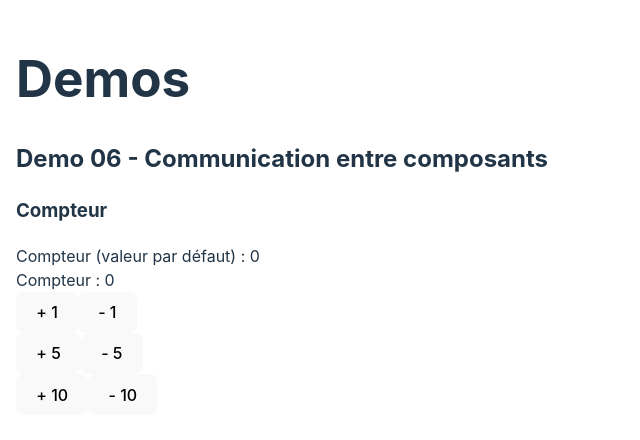
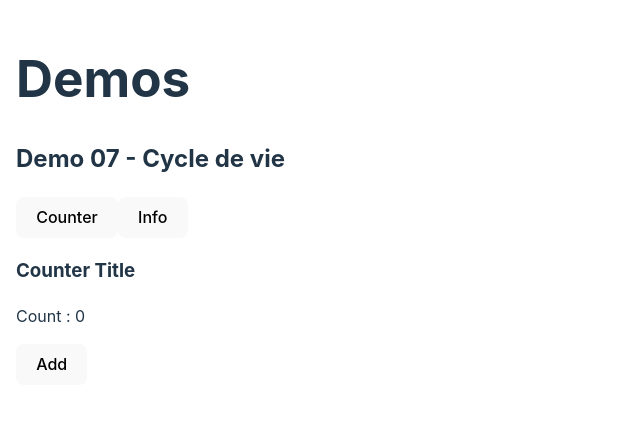
Before and after one commit to Carole-GRD/TF_React_Demos, a React (Vite) app: page / in a window 1280 px wide. Shown: the top 440 px of the page, without its empty margins (0-640 px from the left). Built offline with nearby package versions, Linux system fonts and the light colour scheme.

Commit message:
Demo 07 -Cycle de vie

```diff
--- a/src/App.jsx
+++ b/src/App.jsx
@@ -14,6 +14,8 @@ import peopleData from './data/people.json';
 // import Multi3 from './components/multi-3/multi-3';
 // import TemperatureForm from './components/temperature-form/temperature-form';
 import Counter from './containers/counter/counter';
+import CounterEffect from './components/counter-effect/counter-effect';
+import DemoEffect from './containers/counter-effect/demo-effect';
 
 
 function App() {
@@ -43,8 +45,11 @@ function App() {
       <TemperatureForm />
       <TemperatureForm /> */}
 
-      <h2>Demo 06 - Communication entre composants</h2>
-      <Counter />
+      {/* <h2>Demo 06 - Communication entre composants</h2>
+      <Counter /> */}
+
+      <h2>Demo 07 - Cycle de vie</h2>
+      <DemoEffect />
     </div>
   )
 }
--- /dev/null
+++ b/src/components/counter-effect/counter-effect.jsx
@@ -0,0 +1,69 @@
+import { useEffect } from "react";
+import { useState } from "react";
+import style from './counter-effect.module.css';
+
+
+const CounterEffect = () => {
+
+
+    const [count, setCount] = useState(0);
+    const [isActive, setIsActive] = useState(false);
+
+
+    // ON UPDATE
+	// Effet sans dépendance => Il va se lancer à chaque changement de state
+	useEffect(() => {
+		console.log("RENDER");
+	});
+
+
+    // ON INIT
+	useEffect(() => {
+		console.log("ON INIT");
+	}, []);
+
+
+    // ON UPDATE
+	// Effet avec dépendance => Il va se lancer à chaque changement de count
+	useEffect(() => {
+        console.log('ON UPDATE');
+		if (count === 10) {
+			document.title = `Youpi`;
+		} else {
+			document.title = `Vous avez cliqué ${count} fois`;
+		}
+		localStorage.setItem('counter', count);
+	}, [count]);
+
+
+
+	// ON INIT
+	useEffect(() => {
+        console.log('ON INIT');
+
+        // ON DESTROY
+		return () => {
+			// Logique de nettoyage
+			console.log("ON DESTROY");
+			setCount(0);
+		}
+	}, []);
+
+
+    return (
+        <>
+            {/* <h3 onClick={() => setIsActive(!isActive)} className={isActive ? 'active' : ''}> */}
+            {/* ↑ mettre la classe dans le fichier app.js */}
+
+            {/* ↓ avec la classe dans le fichier counter-effect.module.css */}
+            <h3 onClick={() => setIsActive(!isActive)} className={isActive ? style.active : ''}>
+                Counter Title
+                </h3>
+            <p>Count : {count}</p>
+            <button onClick={() => setCount(count + 1)}>Add</button>
+        </>
+    )
+}
+
+
+export default CounterEffect;
--- /dev/null
+++ b/src/components/counter-effect/counter-effect.module.css
@@ -0,0 +1,3 @@
+.active {
+    color: chocolate;
+}
--- /dev/null
+++ b/src/components/info-effect/info-effect.jsx
@@ -0,0 +1,17 @@
+import { useEffect } from "react"
+
+
+const InfoEffect = () => {
+
+    // ON DETROY / CLEAN UP EFFECT / NETTOYAGE + MOUNT
+    useEffect(() => {
+        console.log('COUCOU');
+        return () => {
+            console.log('BYE BYE');
+        }
+    }, [])
+
+    return <h3>Info Effect</h3>
+}
+
+export default InfoEffect;
--- /dev/null
+++ b/src/containers/counter-effect/demo-effect.jsx
@@ -0,0 +1,22 @@
+import { useState } from "react";
+import CounterEffect from "../../components/counter-effect/counter-effect"
+import InfoEffect from "../../components/info-effect/info-effect";
+
+
+const DemoEffect = () => {
+
+    const [currentComponent, setCurrentComponent] = useState('counter-effect')
+
+
+    return (
+        <>
+            <button onClick={() => setCurrentComponent('counter-effect')}>Counter</button>
+            <button onClick={() => setCurrentComponent('info-effect')}>Info</button>
+            {currentComponent === 'counter-effect' &&  <CounterEffect />}
+            {currentComponent === 'info-effect' &&  <InfoEffect />}
+
+        </>
+    )
+}
+
+export default DemoEffect;
```
